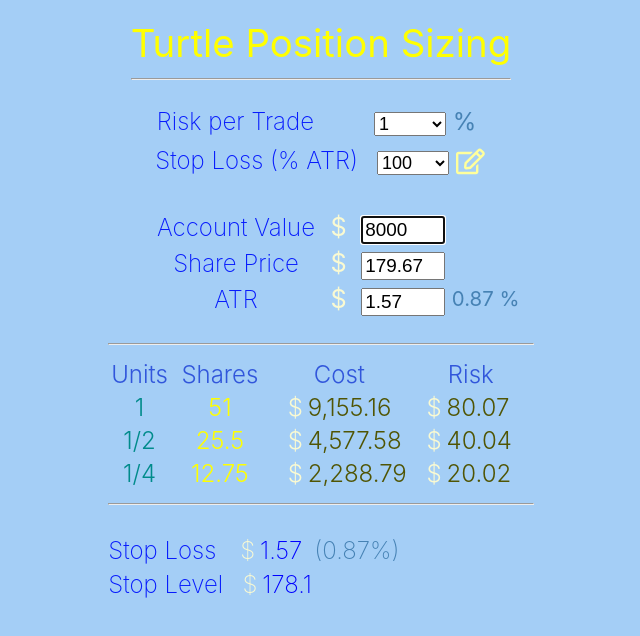
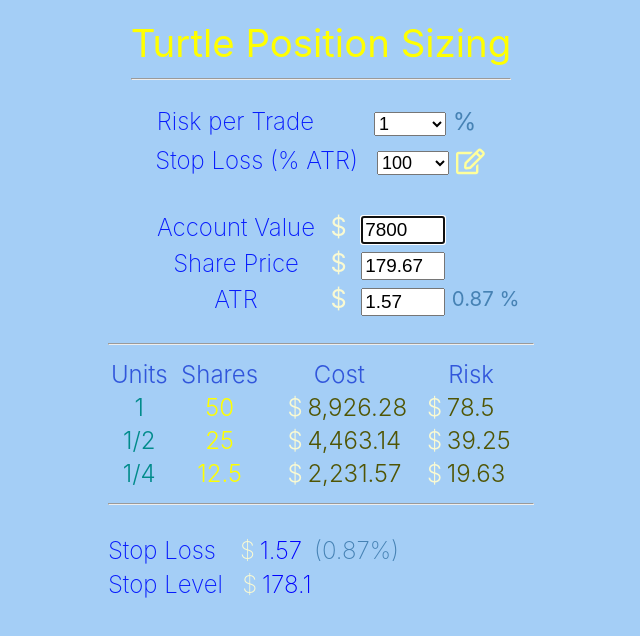
Before and after one commit to corehtml5canvas/turtle-position-sizer, a React (Create React App) app: page / in a window 1280 px wide. Shown: the top 636 px of the page, without its empty margins (319-959 px from the left). Built offline with nearby package versions, Linux system fonts and the light colour scheme.

Commit message:
Add ATR percent

```diff
--- a/src/App.js
+++ b/src/App.js
@@ -19,7 +19,7 @@ const localizeNumber = n => parseFloat(n).toLocaleString()
 function App() {
   // STATE......................................................................
 
-  const [accountValue, setAccountValue] = useState(8000)
+  const [accountValue, setAccountValue] = useState(7800)
   const [sharePrice, setSharePrice] = useState(179.67)
   const [atr, setAtr] = useState(1.57)
 
@@ -54,6 +54,7 @@ function App() {
   const percents = [
     { id: 2, name: 2 },
     { id: 1, name: 1 },
+    { id: 0.75, name: .75 },
     { id: 0.5, name: .50 },
     { id: 0.25, name: .25 },
   ]
```
